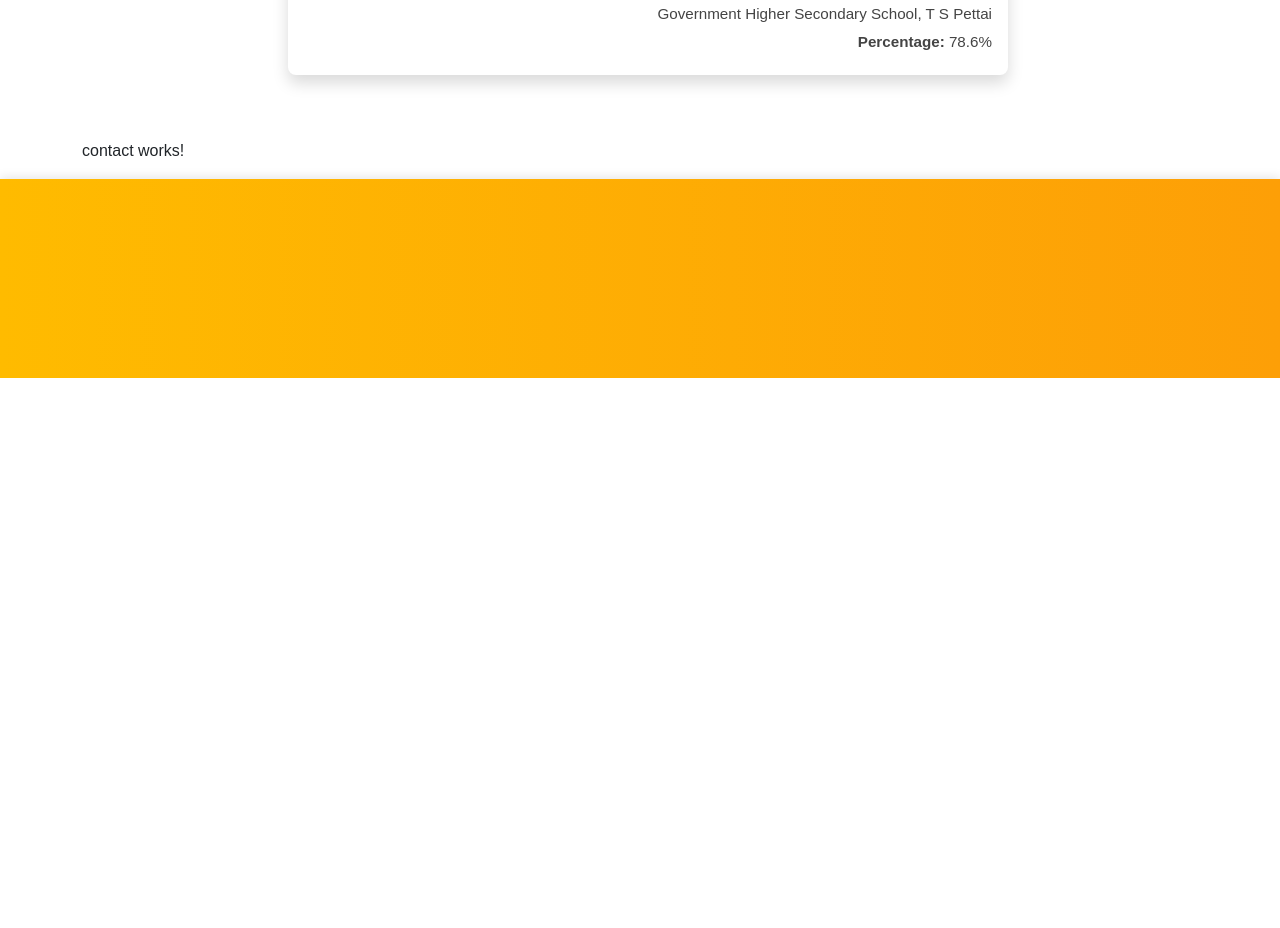
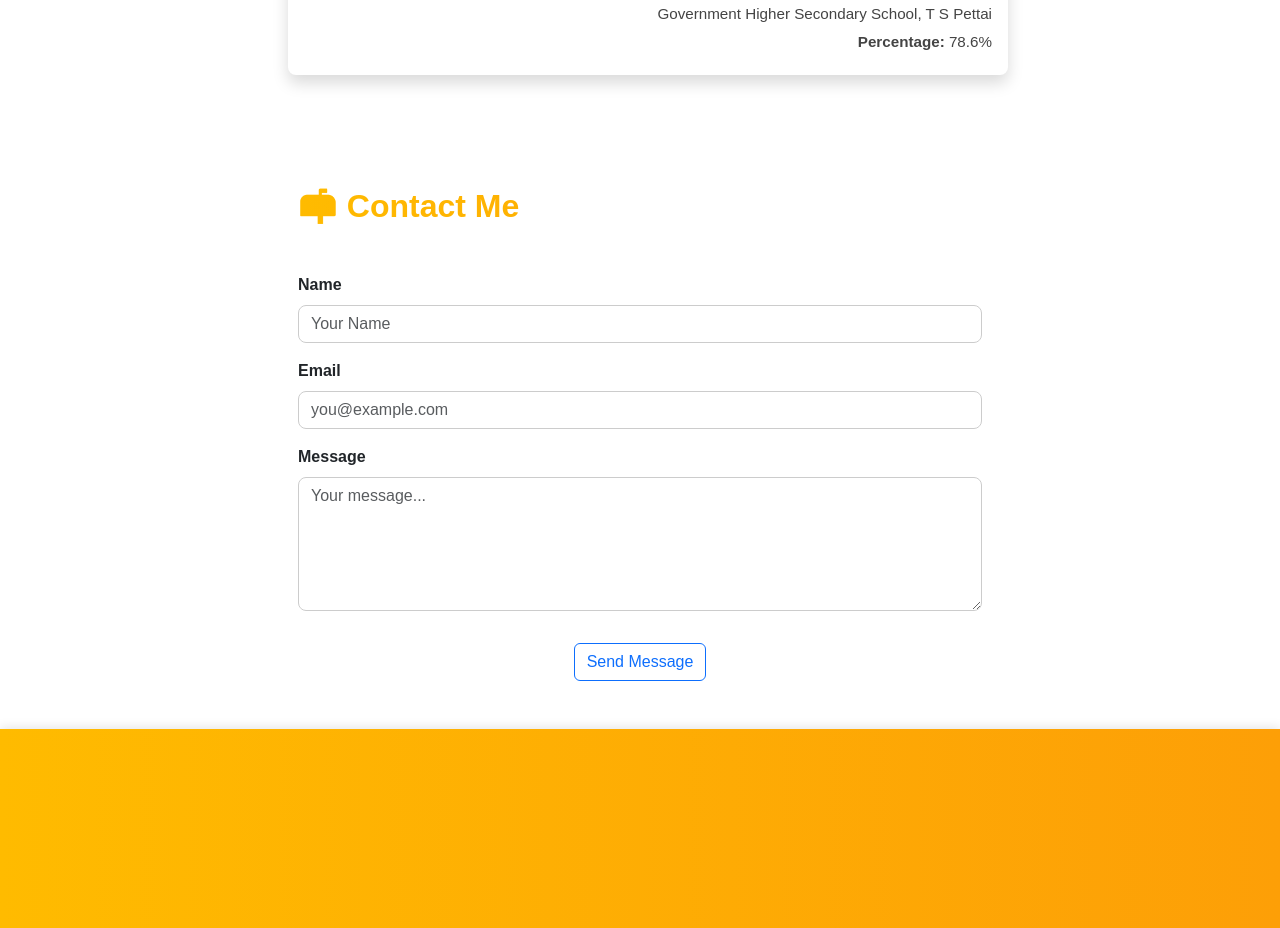
Before and after one commit to LOKESHIYYAPPAN/my-portfolio, an Angular app: page / in a window 1280 px wide. Shown: the part 5520-6448 px from the top of the page. Before the commit the page ends 5898 px from the top, so only its background shows below. Built offline with nearby package versions, Linux system fonts and the light colour scheme.

Commit message:
contact page designed and api integration completed

```diff
--- /dev/null
+++ b/src/app/api.service.ts
@@ -0,0 +1,18 @@
+import { HttpClient, HttpHeaders } from '@angular/common/http';
+import { Injectable } from '@angular/core';
+
+@Injectable({
+  providedIn: 'root'
+})
+export class ApiService {
+  private apiUrl = 'https://mail-api-qntb.onrender.com/api/v1/mail/sendMail';
+  private headers = new HttpHeaders({
+    'Content-Type': 'application/json'
+  })
+
+  constructor(private http: HttpClient) { }
+
+  sentMail(data: any) {
+    return this.http.post(this.apiUrl, data, { headers: this.headers });
+  }
+}
--- a/src/app/app.config.ts
+++ b/src/app/app.config.ts
@@ -2,7 +2,8 @@ import { ApplicationConfig, provideZoneChangeDetection } from '@angular/core';
 import { provideRouter } from '@angular/router';
 
 import { routes } from './app.routes';
+import { provideHttpClient } from '@angular/common/http';
 
 export const appConfig: ApplicationConfig = {
-  providers: [provideZoneChangeDetection({ eventCoalescing: true }), provideRouter(routes)]
+  providers: [provideZoneChangeDetection({ eventCoalescing: true }), provideRouter(routes), provideHttpClient()]
 };
--- a/src/app/contact/contact.component.css
+++ b/src/app/contact/contact.component.css
@@ -0,0 +1,21 @@
+.contact-section {
+    max-width: 700px;
+}
+
+.contact-form input,
+.contact-form textarea {
+    box-shadow: none;
+    border-radius: 0.5rem;
+    border: 1px solid #ccc;
+}
+
+.contact-form input:focus,
+.contact-form textarea:focus {
+    border-color: #fd9f07;
+    box-shadow: 0 0 5px rgba(253, 159, 7, 0.5);
+}
+
+.contact-form button:hover {
+    transform: scale(1.02);
+    transition: all 0.2s ease;
+}
--- a/src/app/contact/contact.component.html
+++ b/src/app/contact/contact.component.html
@@ -1 +1,38 @@
-<p>contact works!</p>
+<section id="contact" class="px-2 py-5 m-auto contact-section animate-fade-in">
+    <h2 class="gradient-text mb-5">📬 Contact Me</h2>
+
+    <form class="contact-form needs-validation animate-slide-up d-flex flex-column" [formGroup]="contactForm"
+        (ngSubmit)="submit()">
+        <div class="mb-3">
+            <label for="name" class="form-label fw-semibold">Name</label>
+            <input type="text" id="name" class="form-control" formControlName="name" placeholder="Your Name" />
+            <div *ngIf="contactForm.get('name')?.invalid && contactForm.get('name')?.touched">
+                <small *ngIf="contactForm.get('name')?.errors?.['required']" class="text-danger">Name is
+                    required.</small>
+            </div>
+        </div>
+
+        <div class="mb-3">
+            <label for="email" class="form-label fw-semibold">Email</label>
+            <input type="email" id="email" class="form-control" formControlName="email" placeholder="you@example.com" />
+            <div *ngIf="contactForm.get('email')?.invalid && contactForm.get('email')?.touched">
+                <small *ngIf="contactForm.get('email')?.errors?.['required']" class="text-danger">Email is
+                    required.</small>
+                <small *ngIf="contactForm.get('email')?.errors?.['email']" class="text-danger">Invalid email
+                    format.</small>
+            </div>
+        </div>
+
+        <div class="mb-3">
+            <label for="message" class="form-label fw-semibold">Message</label>
+            <textarea id="message" rows="5" class="form-control" formControlName="message"
+                placeholder="Your message..."></textarea>
+            <div *ngIf="contactForm.get('message')?.invalid && contactForm.get('message')?.touched">
+                <small *ngIf="contactForm.get('message')?.errors?.['required']" class="text-danger">Message is
+                    required.</small>
+            </div>
+        </div>
+
+        <button type="submit" class="btn btn-outline-primary mt-3 mx-auto">Send Message</button>
+    </form>
+</section>
--- a/src/app/contact/contact.component.ts
+++ b/src/app/contact/contact.component.ts
@@ -1,11 +1,36 @@
+import { CommonModule } from '@angular/common';
 import { Component } from '@angular/core';
+import { FormBuilder, FormGroup, ReactiveFormsModule, Validators } from '@angular/forms';
+import { ApiService } from '../api.service';
 
 @Component({
   selector: 'app-contact',
-  imports: [],
+  imports: [ReactiveFormsModule, CommonModule],
   templateUrl: './contact.component.html',
   styleUrl: './contact.component.css'
 })
 export class ContactComponent {
+  contactForm: FormGroup;
 
+  constructor(private fb: FormBuilder, private apiService: ApiService) {
+    this.contactForm = this.fb.group({
+      name: ['', Validators.required],
+      email: ['', [Validators.required, Validators.email]],
+      message: ['', Validators.required]
+    });
+  }
+
+  submit() {
+    if (this.contactForm.valid) {
+      this.apiService.sentMail(this.contactForm.value).subscribe({
+        next: (res) => {
+          this.contactForm.reset();
+        }, error: (err) => {
+          console.log(err)
+        }
+      })
+    } else {
+      this.contactForm.markAllAsTouched();
+    }
+  }
 }
```
Also changed, not shown: 1 other file (tests, documents, lock files or other folders).
